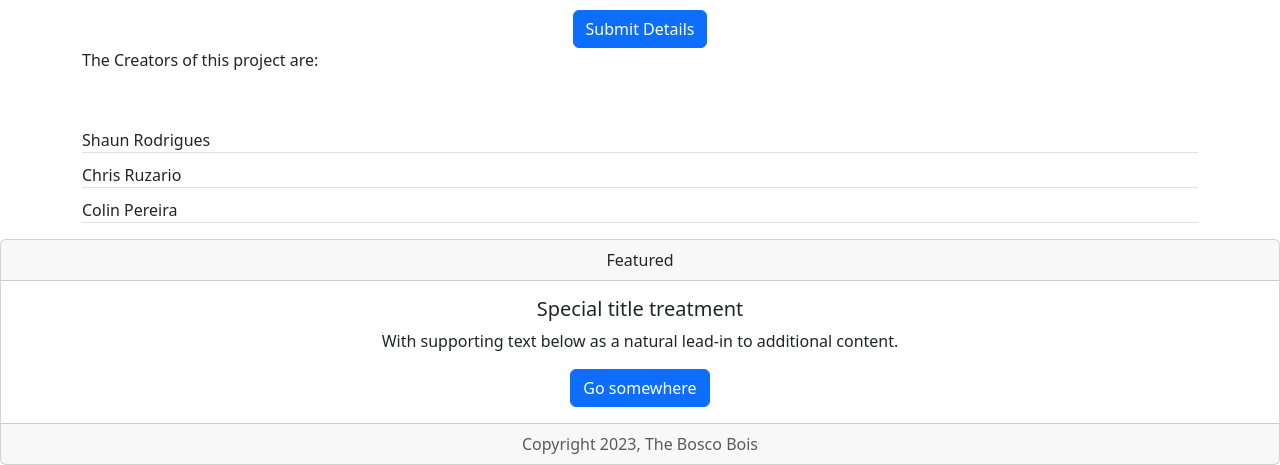
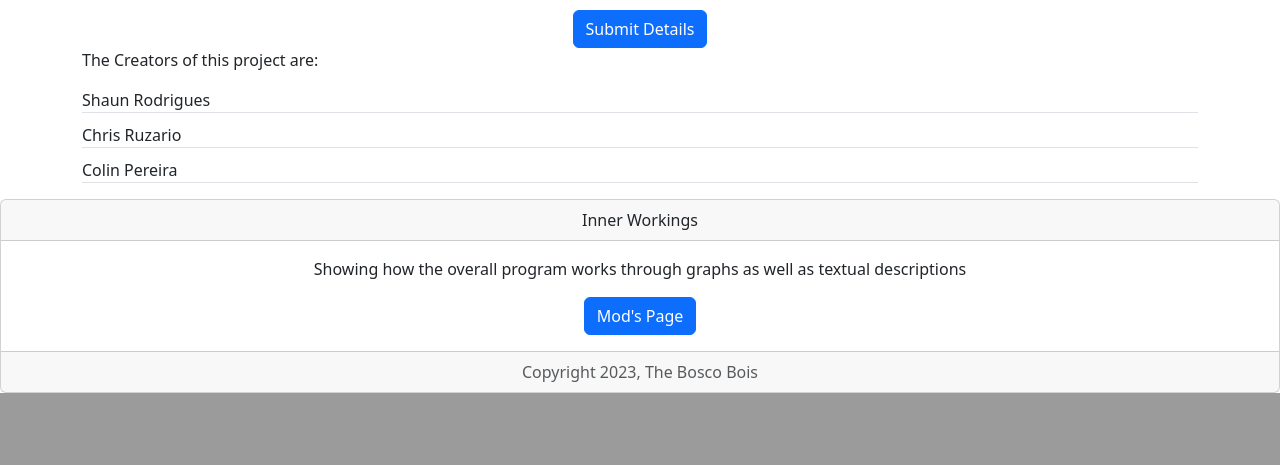
Before and after one commit to TheShaunRodrigues/dssproject, a Flask app: page / in a window 1280 px wide. Shown: the part 1019-1484 px from the top of the page. After the commit the page ends 1412 px from the top, so only its background shows below. Run offline with Flask 3, Linux system fonts and the light colour scheme.

Commit message:
Slightly better wording

```diff
--- a/templates/footer.html
+++ b/templates/footer.html
@@ -1,11 +1,10 @@
 <div class="card text-center">
   <div class="card-header">
-    Featured
+    Inner Workings
   </div>
   <div class="card-body">
-    <h5 class="card-title">Special title treatment</h5>
-    <p class="card-text">With supporting text below as a natural lead-in to additional content.</p>
-    <a href="#" class="btn btn-primary">Go somewhere</a>
+    <p class="card-text">Showing how the overall program works through graphs as well as textual descriptions</p>
+    <a href="#" class="btn btn-primary">Mod's Page</a>
   </div>
   <div class="card-footer text-body-secondary">
     Copyright 2023, The Bosco Bois
--- a/templates/home.html
+++ b/templates/home.html
@@ -16,13 +16,13 @@
 <body>
   {%include 'nav.html'%}
   <div class="container">
-    <h1 class="text-center mt-4 mb-4">Hello there</h1>
+    <h1 class="text-center mt-4 mb-4">DSS for Hate Speech Detection</h1>
     <img class="img-fluid" id="banner" src="https://i0.wp.com/vitalflux.com/wp-content/uploads/2022/03/hate-speech-detection-using-machine-learning.png">
     <p>ToDo-Insert form here</p>
     <div class="text-center">
       <button type="button" class="btn btn-primary">Submit Details</button>
     </div>
-    <p>The Creators of this project are:</p><br>
+    <p>The Creators of this project are:</p>
     <p>
       {%for creator in creators%}
         <div class="border-bottom" style="margin-bottom: 10px;">{{creator["name"]}}</div>
```
